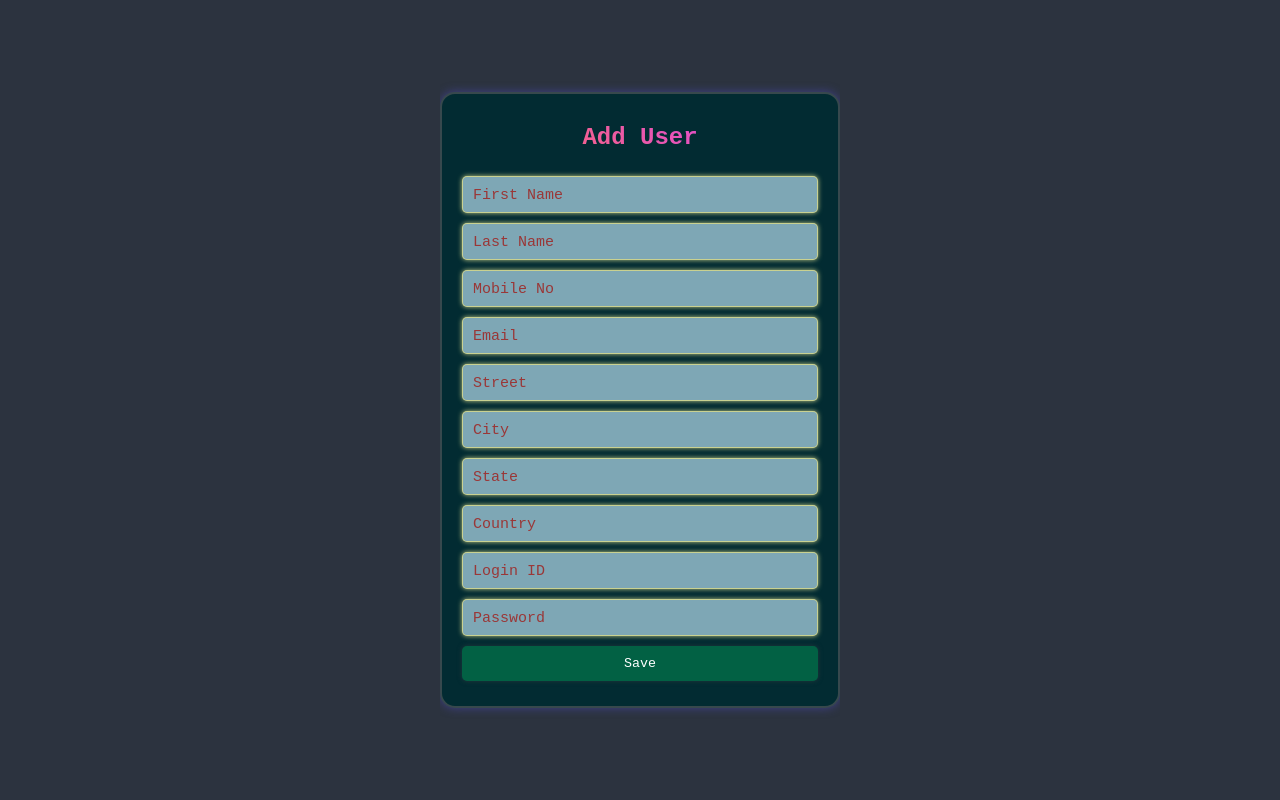
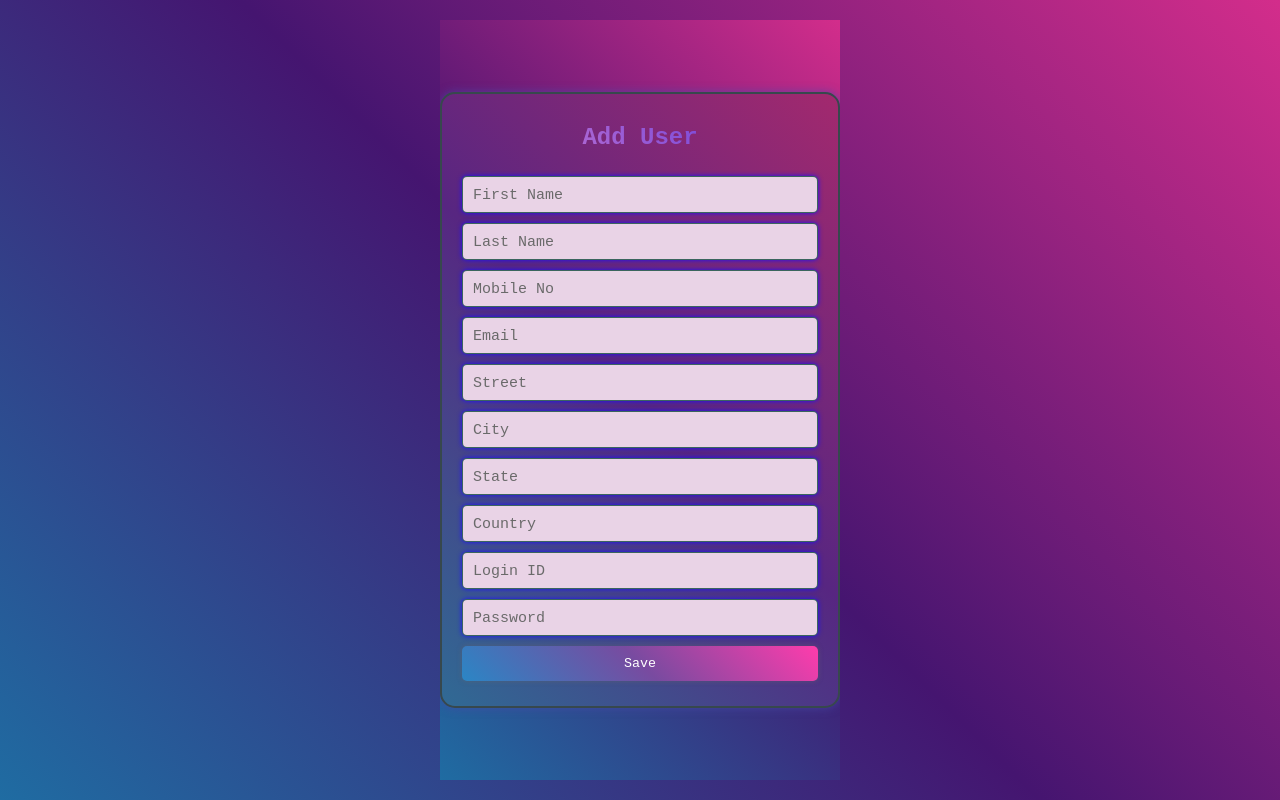
Before and after one commit to vyasshashank/live-users-registration, a website: page public/index.html in a window 1280 px wide. Drawn offline with nearby package versions, Linux system fonts and the light colour scheme.

Commit message:
css commit

```diff
--- a/public/display.css
+++ b/public/display.css
@@ -8,13 +8,17 @@ body {
   font-family: Verdana, Geneva, Tahoma, sans-serif;
   margin: 0;
   padding: 0;
-  background-color: #7887a2;
+  background-color: #8a8588;
+background-image: linear-gradient(225deg, #d32d8b 0%, #451570 50%, #1f6ca2 100%);
+  /* background-color: #7887a2; */
   overflow: hidden;
 }
 
 h2 {
   font-size: 1.5em;
-  color: #333;
+  /* color: #333; */
+  background: linear-gradient(45deg, #decbdd, #dfddea);
+
   text-align: center;
   margin-bottom: 1em;
 }
@@ -35,23 +39,32 @@ table {
   border: 2px solid #37484d;
   background-color: #022b32;
   border-radius: 20px;
-  box-shadow: 0 0 10px rgba(0, 0, 0, 0.2);
+  /* box-shadow: 0 0 10px rgba(0, 0, 0, 0.2); */
+  box-shadow: 0 0 10px rgba(71, 71, 169, 0.7);
+
 }
 
 th,
 td {
   padding: 10px;
-  border: 1px solid #ddd;
+  border: 1px solid rgba(180, 181, 165, 0.9);
+
+  /* border: 1px solid #ddd; */
   text-align: left;
 }
 
 th {
-  background-color: #026144;
+  /* background-color: #026144; */
+  background-color: #FF3CAC;
+  background-image: linear-gradient(225deg, #FF3CAC 0%, #784BA0 50%, #2B86C5 100%);
+
   color: white;
 }
 
 td {
-  background-color: #7ea7b5;
+  /* background-color: #7ea7b5; */
+  background-color: #ca78ae;
+
   color: #022b32;
 }
 
--- a/public/index.css
+++ b/public/index.css
@@ -1,4 +1,95 @@
 * {
+  padding: 0;
+  margin: 0;
+  box-sizing: border-box;
+}
+
+body,
+html {
+  height: 100%;
+  display: flex;
+  justify-content: center;
+  align-items: center;
+  /* background-color: #3d2121;#73605B, #D09683; */
+  background-color: #8a8588;
+background-image: linear-gradient(225deg, #d32d8b 0%, #451570 50%, #1f6ca2 100%);
+
+  overflow: hidden;
+  padding: 20px 0;
+}
+
+#userForm {
+  width: 400px;
+  padding: 20px;
+  background-color: #FF3CAC;
+background-image: linear-gradient(225deg, #a3296e 0%, #572681 50%, #306a94 100%);
+
+  /* background-color: #022b32; */
+  border: 2px solid #37484d;
+  border-radius: 15px;
+  box-shadow: 0 0 10px rgba(71, 71, 169, 0.7);
+  display: flex;
+  flex-direction: column;
+  gap: 5px;
+}
+
+#userForm input,
+#userForm button {
+  width: 100%;
+  padding: 10px;
+  margin-bottom: 5px;
+  border: 1px solid rgba(40, 89, 80, 0.9);
+  border-radius: 3px;
+  border-radius: 5px;
+  background-color: #e9d3e6;
+  box-shadow: 0 0 5px rgb(25, 13, 255);
+}
+#userForm input::placeholder {
+  color: #6a6a6a;
+  font-size: 15px;
+  font-family: "Courier New", Courier, monospace;
+}
+
+#userForm button {
+  font-family: "Courier New", Courier, monospace;
+  /* background-color: #277b62; */
+  background-color: #FF3CAC;
+background-image: linear-gradient(225deg, #FF3CAC 0%, #784BA0 50%, #2B86C5 100%);
+
+  color: rgb(255, 255, 255);
+  border: none;
+  cursor: pointer;
+  box-shadow: 0 0 5px rgba(105, 100, 100, 0.512);
+}
+#userForm button:hover {
+  /* background-color:  #2cc99d; */
+  background-color: #FF3CAC;
+background-image: linear-gradient(225deg, #9e2a6c 0%, #4e2671 50%, #164465 100%);
+
+}
+#userForm input:-webkit-autofill,
+#userForm input:-webkit-autofill:hover,
+#userForm input:-webkit-autofill:focus,
+#userForm input:-webkit-autofill:active {
+  background-color: #5c3655 !important;
+  color: #474c4d;
+  -webkit-box-shadow: 0 0 5px rgba(101, 86, 100, 0.9) inset !important;
+  box-shadow: 0 0 5px rgba(87, 64, 87, 0.9) inset !important;
+}
+#userForm h2 {
+  font-family: "Courier New", Courier, monospace;
+  margin-bottom: 20px;
+  margin-top: 10px;
+  font-size: 24px;
+  font-weight: bold;
+  background: linear-gradient(45deg, #d27dce, #5937de);
+  -webkit-background-clip: text;
+  -webkit-text-fill-color: transparent;
+  text-align: center;
+}
+
+
+/* * {
   padding: 0;
   margin: 0;
   box-sizing: border-box;
@@ -74,4 +165,4 @@ html {
   -webkit-background-clip: text;
   -webkit-text-fill-color: transparent;
   text-align: center;
-}
+} */
```
